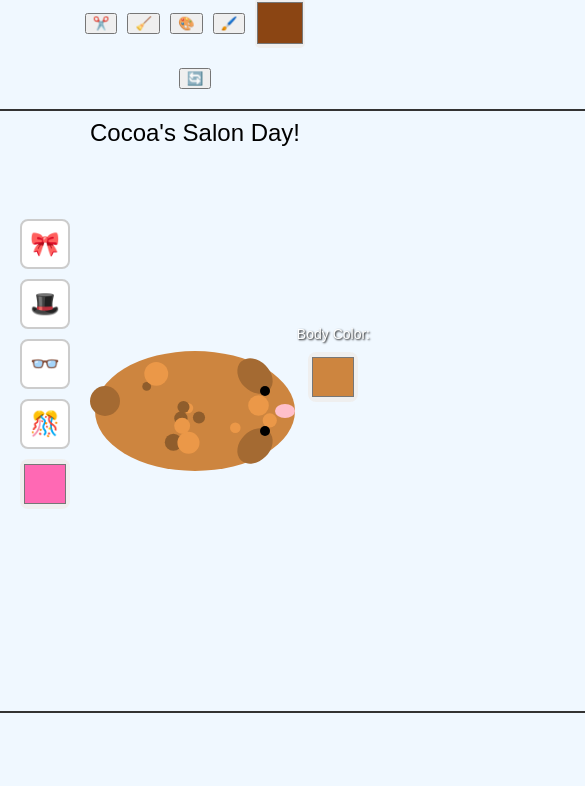
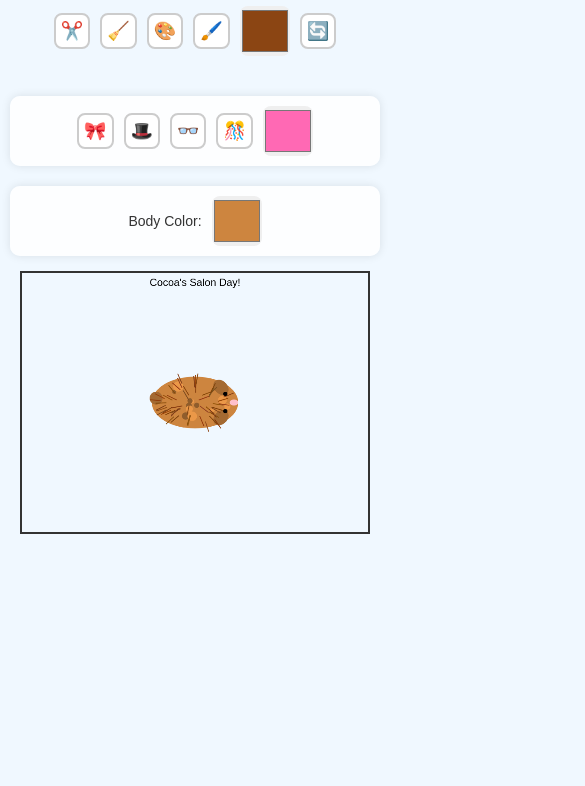
Before and after one commit to Abarber206/guinea-pig-salon, a plain HTML site: page index.html in a window 390 px wide. Shown: the part 58-844 px from the top of the page, 585 px wide, since content can reach past the window. Drawn offline with Linux system fonts and the light colour scheme.

Commit message:
Added mobile responsiveness and touch support

```diff
--- a/guinea-pig-game.js
+++ b/guinea-pig-game.js
@@ -757,13 +757,58 @@ canvas.addEventListener('mouseup', () => {
     isMouseDown = false;
 });
 
-// Start the game
+// Add touch event handling and responsive canvas
+function initializeCanvas() {
+    function resizeCanvas() {
+        const container = document.getElementById('gameContainer');
+        const maxWidth = Math.min(800, container.clientWidth - 20); // 20px for margins
+        const ratio = canvas.height / canvas.width;
+
+        canvas.style.width = maxWidth + 'px';
+        canvas.style.height = (maxWidth * ratio) + 'px';
+    }
+
+    // Initial resize
+    resizeCanvas();
+
+    // Resize on window change
+    window.addEventListener('resize', resizeCanvas);
+
+    // Convert touch position to canvas coordinates
+    function getTouchPos(canvas, touch) {
+        const rect = canvas.getBoundingClientRect();
+        const scaleX = canvas.width / rect.width;
+        const scaleY = canvas.height / rect.height;
+        return {
+            x: (touch.clientX - rect.left) * scaleX,
+            y: (touch.clientY - rect.top) * scaleY
+        };
+    }
+
+    // Touch event handlers
+    canvas.addEventListener('touchstart', function(e) {
+        e.preventDefault();
+        const touch = e.touches[0];
+        const pos = getTouchPos(canvas, touch);
+        handleGrooming({ offsetX: pos.x, offsetY: pos.y });
+    });
+
+    canvas.addEventListener('touchmove', function(e) {
+        e.preventDefault();
+        const touch = e.touches[0];
+        const pos = getTouchPos(canvas, touch);
+        handleGrooming({ offsetX: pos.x, offsetY: pos.y });
+    });
+}
+
+// Initialize the game
 function initializeGame() {
     generateGuineaPigName();
     bodyColor = generateRandomGuineaPigColor();
-    bodyHair = [];
-    faceHair = [];
+    document.getElementById('bodyColorPicker').value = bodyColor;
     initializeSpots();
+    initializeHair();
+    initializeCanvas();
     currentTool = 'brush';
     currentColor = bodyColor; // Start with hair color matching body
     currentAccessoryColor = '#ff0000';
--- a/index.html
+++ b/index.html
@@ -2,141 +2,118 @@
 <html lang="en">
 <head>
     <meta charset="UTF-8">
-    <meta name="viewport" content="width=device-width, initial-scale=1.0">
+    <meta name="viewport" content="width=device-width, initial-scale=1.0, maximum-scale=1.0, user-scalable=no">
     <title>Guinea Pig Salon</title>
     <style>
+        * {
+            margin: 0;
+            padding: 0;
+            box-sizing: border-box;
+        }
+
         body {
             display: flex;
             flex-direction: column;
             align-items: center;
             background-color: #f0f8ff;
             font-family: Arial, sans-serif;
+            min-height: 100vh;
+            padding: 10px;
+            overflow-x: hidden;
         }
+
         #gameCanvas {
             border: 2px solid #333;
-            margin: 20px;
+            margin: 10px;
             cursor: pointer;
+            max-width: 100%;
+            height: auto;
         }
+
+        #gameContainer {
+            position: relative;
+            width: 100%;
+            max-width: 800px;
+            display: flex;
+            flex-direction: column;
+            align-items: center;
+        }
+
         .tools {
             display: flex;
+            flex-wrap: wrap;
             gap: 10px;
             margin-bottom: 20px;
             align-items: center;
-        }
-        .tool-btn {
-            padding: 10px 20px;
-            font-size: 16px;
-            border: none;
-            border-radius: 5px;
-            background-color: #4CAF50;
-            color: white;
-            cursor: pointer;
-            transition: background-color 0.3s;
-        }
-        .tool-btn:hover {
-            background-color: #45a049;
-        }
-        .tool-btn.selected {
-            background-color: #2E7D32;
-            box-shadow: 0 0 5px rgba(0,0,0,0.3);
-        }
-        .color-picker {
-            display: flex;
-            align-items: center;
-            gap: 10px;
-            margin-left: 20px;
-        }
-        #colorPicker {
-            width: 50px;
-            height: 50px;
-            padding: 0;
-            border: none;
-            border-radius: 5px;
-            cursor: pointer;
-        }
-        .tool-label {
-            font-size: 16px;
-            color: #333;
-        }
-        .view-controls {
-            margin-top: 10px;
-            margin-bottom: 20px;
-        }
-        .view-btn {
-            padding: 12px 24px;
-            font-size: 16px;
-            border: none;
-            border-radius: 5px;
-            background-color: #7B68EE;
-            color: white;
-            cursor: pointer;
-            transition: background-color 0.3s;
-        }
-        .view-btn:hover {
-            background-color: #6A5ACD;
-        }
-        .accessories {
-            position: fixed;
-            left: 20px;
-            top: 50%;
-            transform: translateY(-50%);
-            display: flex;
-            flex-direction: column;
-            gap: 10px;
+            justify-content: center;
+            width: 100%;
+            max-width: 500px;
         }
 
-        .accessories button {
-            width: 50px;
-            height: 50px;
+        button {
+            min-width: 50px;
+            min-height: 50px;
             font-size: 24px;
             border: 2px solid #ccc;
             border-radius: 8px;
             background: white;
             cursor: pointer;
             transition: all 0.3s;
+            padding: 5px;
+            display: flex;
+            align-items: center;
+            justify-content: center;
         }
 
-        .accessories button:hover {
+        button:hover {
             transform: scale(1.1);
             border-color: #ff69b4;
         }
 
-        .accessories button.selected {
+        button.selected {
             background: #ffe6f2;
             border-color: #ff69b4;
         }
 
-        #accessoryColorPicker {
+        input[type="color"] {
             width: 50px;
             height: 50px;
             border: none;
             border-radius: 8px;
             cursor: pointer;
+            padding: 0;
         }
-        .body-color {
+
+        .side-panel {
             position: fixed;
-            right: 20px;
-            top: 50%;
-            transform: translateY(-50%);
             display: flex;
             flex-direction: column;
             gap: 10px;
             align-items: center;
+            padding: 10px;
+            background: rgba(255, 255, 255, 0.9);
+            border-radius: 10px;
+            box-shadow: 0 0 10px rgba(0,0,0,0.1);
+        }
+
+        .accessories {
+            left: 10px;
+            top: 50%;
+            transform: translateY(-50%);
+        }
+
+        .body-color {
+            right: 10px;
+            top: 50%;
+            transform: translateY(-50%);
         }
 
         .body-color span {
-            color: white;
-            text-shadow: 1px 1px 2px black;
+            color: #333;
             font-size: 14px;
+            text-align: center;
         }
 
-        #bodyColorPicker {
-            width: 50px;
-            height: 50px;
-            border: none;
-            border-radius: 8px;
-            cursor: pointer;
-        }
         #gameTitle {
             text-align: center;
             font-family: 'Arial', sans-serif;
@@ -144,9 +121,49 @@
             font-size: 24px;
             color: #333;
         }
+
+        /* Mobile Styles */
+        @media (max-width: 768px) {
+            .side-panel {
+                position: static;
+                transform: none;
+                flex-direction: row;
+                width: 100%;
+                justify-content: center;
+                margin: 10px 0;
+            }
+
+            .tools {
+                padding: 10px;
+            }
+
+            button, input[type="color"] {
+                min-width: 40px;
+                min-height: 40px;
+                font-size: 20px;
+            }
+
+            #gameCanvas {
+                margin: 5px;
+            }
+
+            #gameTitle {
+                font-size: 20px;
+            }
+        }
+
+        /* Small screens */
+        @media (max-width: 480px) {
+            button, input[type="color"] {
+                min-width: 35px;
+                min-height: 35px;
+                font-size: 18px;
+            }
+        }
     </style>
 </head>
 <body>
+    <div id="gameContainer">
         <h1 id="gameTitle">Guinea Pig Salon 🐹</h1>
         <div class="tools">
             <button id="scissors" title="Cut Hair">✂️</button>
@@ -154,22 +171,21 @@
             <button id="dye" title="Dye All Hair">🎨</button>
             <button id="paintbrush" title="Paint Hair">🖌️</button>
             <input type="color" id="colorPicker" value="#8B4513">
+            <button id="viewToggle" title="Switch View">🔄</button>
         </div>
-    <div class="accessories">
+        <div class="side-panel accessories">
             <button id="bow" title="Add Bow">🎀</button>
             <button id="hat" title="Add Hat">🎩</button>
             <button id="glasses" title="Add Glasses">👓</button>
             <button id="bowtie" title="Add Bowtie">🎊</button>
             <input type="color" id="accessoryColorPicker" value="#FF69B4">
         </div>
-    <div class="body-color">
+        <div class="side-panel body-color">
             <span>Body Color:</span>
             <input type="color" id="bodyColorPicker" value="#8B4513">
         </div>
-    <div class="view-toggle">
-        <button id="viewToggle" title="Switch View">🔄</button>
+        <canvas id="gameCanvas" width="800" height="600"></canvas>
     </div>
-    <canvas id="gameCanvas" width="800" height="600"></canvas>
     <audio id="cutSound" src="https://assets.mixkit.co/active_storage/sfx/2893/2893-preview.mp3" preload="auto"></audio>
     <audio id="brushSound" src="https://assets.mixkit.co/active_storage/sfx/138/138-preview.mp3" preload="auto"></audio>
     <audio id="accessorySound" src="https://assets.mixkit.co/active_storage/sfx/2894/2894-preview.mp3" preload="auto"></audio>
```
Lines whose indentation alone changed are shown as unchanged.
